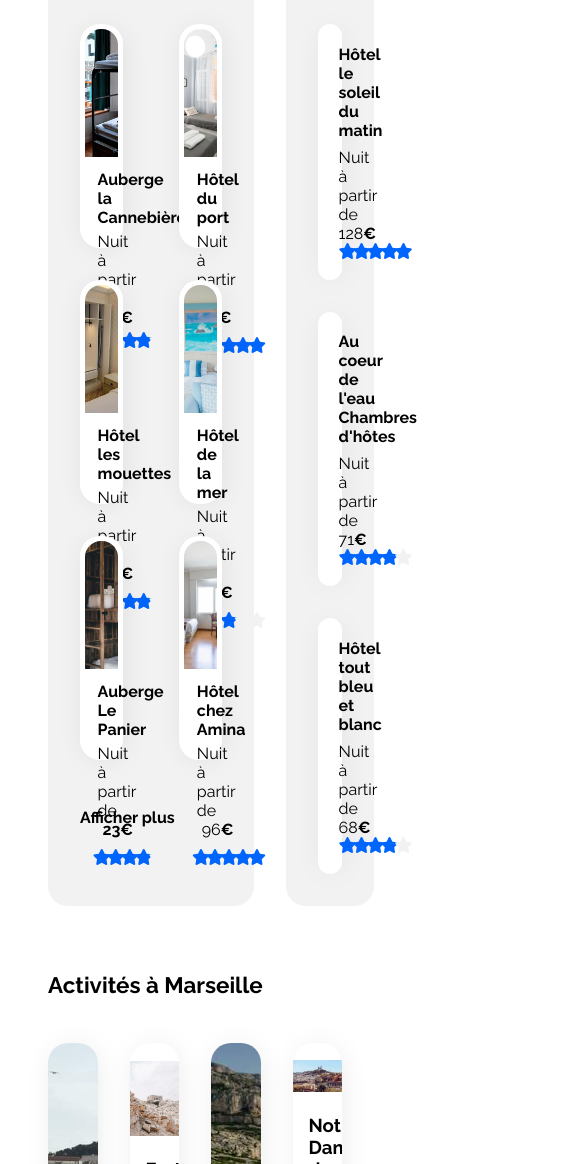
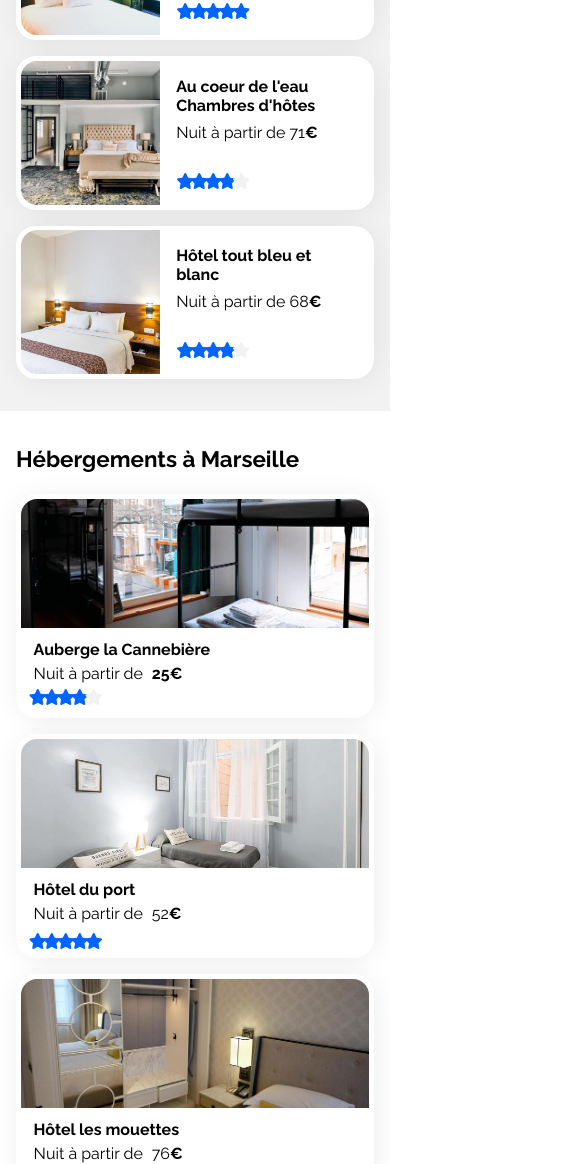
Before and after one commit to valsauvage/ValentinMetz_2_20210721, a plain HTML site: page index.html in a window 390 px wide. Shown: the part 836-2000 px from the top of the page, 585 px wide, since content can reach past the window. Drawn offline with Linux system fonts and the light colour scheme.

Commit message:
tablet css

```diff
--- a/style.css
+++ b/style.css
@@ -367,6 +367,7 @@ nav {
 }
 .activites__card img {
     max-width: 100%;
+    min-width: 100%;
 }
 .activites__card__text {
     padding-left: 1em;
@@ -408,7 +409,75 @@ footer a {
 
 /* MEDIA QUERRIES */
 
-@media only screen and (max-width: 375px) {
+/* TABLETTE  */
+
+@media only screen and (max-width: 1136px) {
+    main {
+        padding: 0;
+    }
+    .cta {
+        padding: 0em 3em 0em 3em;
+    }
+
+    /* RESULTATS  */
+    .resultats {
+        flex-direction: column;
+        flex-wrap: wrap;
+    }
+    .resultats-ville {
+        background-color: white;
+        width: 100%;
+        margin: 0;
+        padding: 2em;
+        order: 2;
+    }
+    .resultats-ville__wrap {
+        width: 100%;
+        justify-content: center;
+        gap: 2%;
+    }
+    .resultats__title {
+        margin-bottom: 1em;
+    }
+    .resultats-ville__card {
+        width: 48%;
+        margin-bottom: 1em;
+    }
+
+    /* RESULTATS POPULAIRES */
+    .resultats-pop {
+        order: 1;
+        width: 100%;
+        border-radius: 0;
+    }
+    .resultats-pop__wrap {
+        flex-direction: row;
+        flex-wrap: wrap;
+        gap: 2%;
+    }
+    .resultats-pop__wrap a {
+        width: 48%;
+        margin-bottom: 1em;
+    }
+
+    /* ACTIVITES  */
+    .activites {
+        padding: 2em;
+    }
+    .activites__wrap {
+        grid-template-columns: 1fr 1fr;
+        grid-template-rows: 200px;
+    }
+    .activites__card-big,
+    .activites__card {
+        grid-row: span 1;
+        max-height: 200px;
+    }
+}
+
+/* IPHONE 8 */
+
+@media only screen and (max-width: 480px) {
     header {
         padding: 0;
     }
@@ -490,28 +559,24 @@ footer a {
     }
 
     /* RESULTATS  */
+
     .resultats {
-        flex-direction: column;
+        margin-bottom: 0;
     }
     .resultats-ville {
-        background-color: white;
-        width: 100%;
-        margin: 0;
         padding: 1em;
-        order: 2;
-    }
-    .resultats__title {
-        margin-bottom: 1em;
     }
     .resultats-ville__card {
         width: 100%;
     }
 
     /* RESULTATS POPULAIRES */
+
     .resultats-pop {
-        order: 1;
+        padding: 1em;
+    }
+    .resultats-pop__wrap a {
         width: 100%;
-        border-radius: 0;
     }
 
     /* ACTIVITES  */
@@ -522,11 +587,7 @@ footer a {
         grid-template-columns: 1fr;
         grid-template-rows: 200px;
     }
-    .activites__card-big,
-    .activites__card {
-        grid-row: span 1;
-        max-height: 200px;
-    }
+
 
     /* FOOTER  */
     footer {
```
